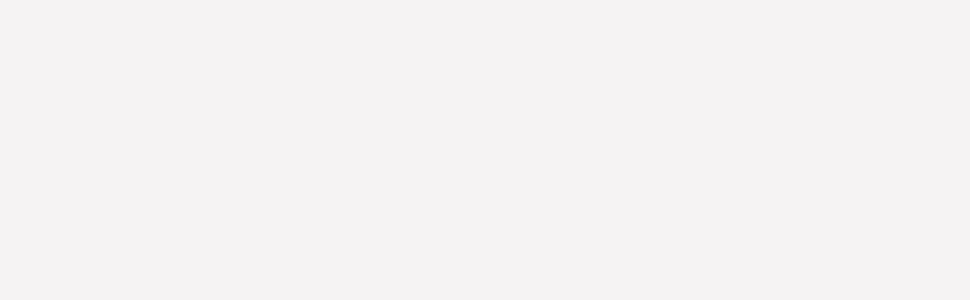
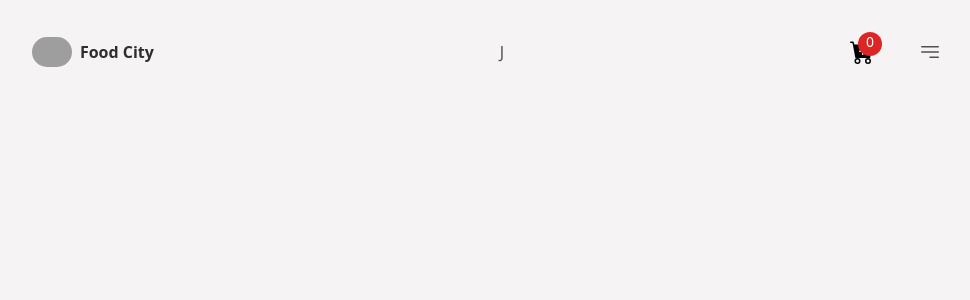
Before and after one commit to Ghasty003/FoodCity, a React (Vite) app in the folder frontend/: page / in a window 1280 px wide. Shown: the top 300 px of the page, without its empty margins (141-1111 px from the left). Built offline with nearby package versions, Linux system fonts and the light colour scheme; grey boxes are pictures that could not be loaded.

Commit message:
added home page

```diff
--- a/frontend/src/App.tsx
+++ b/frontend/src/App.tsx
@@ -1,4 +1,5 @@
 import { Route, Routes } from "react-router-dom";
+import Home from "./pages/Home";
 import Login from "./pages/Login";
 import Register from "./pages/Register";
 
@@ -8,6 +9,7 @@ function App() {
     <div className="bg-primary min-h-full">
       <Routes>
         <Route path="/">
+          <Route index element={<Home />} />
           <Route path="login" element={<Login />} />
           <Route path="register" element={<Register />} />
         </Route>
```
